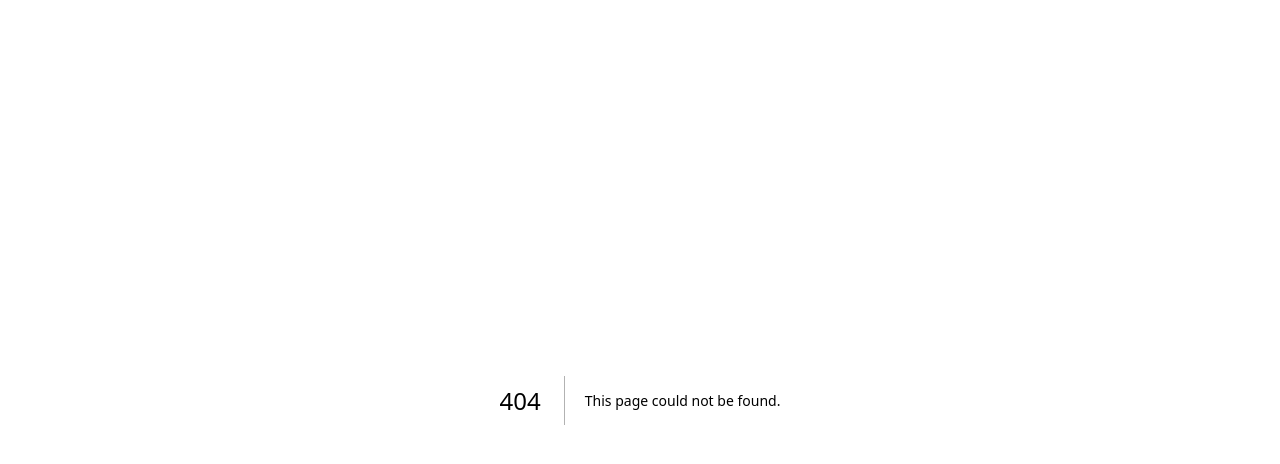
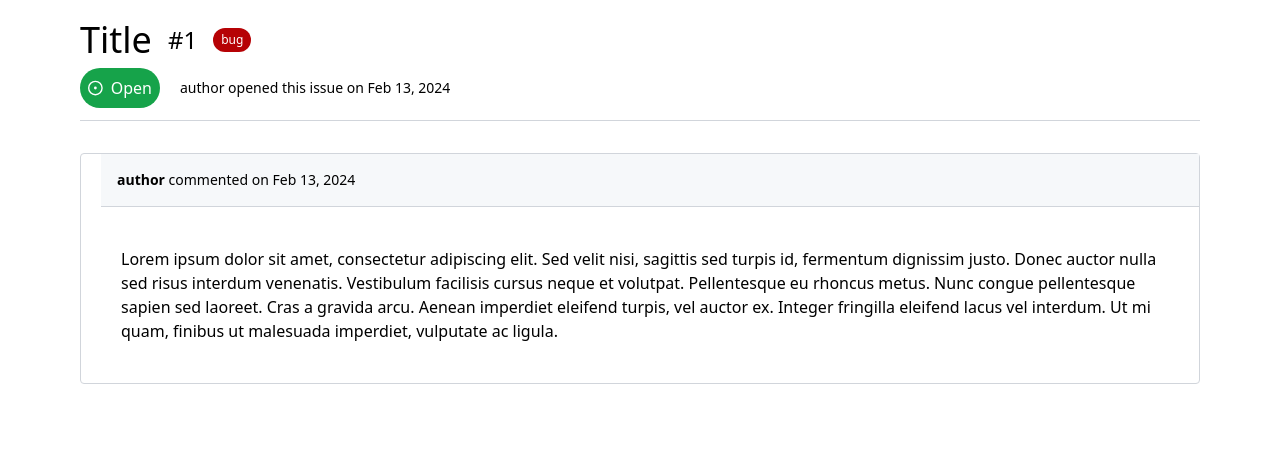
Before and after one commit to caraencabo/github-issues-page-clone, a Next.js app: page /issues/1 in a window 1280 px wide. Before the commit this address had no page. Shown: the top 464 px of the page. Built offline with nearby package versions, Linux system fonts and the light colour scheme.

Commit message:
Update issues list and issue detail pages

```diff
--- /dev/null
+++ b/components/FilterSearch.js
@@ -0,0 +1,55 @@
+import { CiSearch } from "react-icons/ci";
+import { GoTag } from "react-icons/go";
+import Dropdown from "@/components/Dropdown";
+
+export default function FilterSearch({ repoName, repoOwner }) {
+
+    const dropdownOptions = [
+        { label: "Open issues and pull requests", link: "#" },
+        { label: "Your issues", link: "#" },
+        { label: "Your pull requests", link: "#" },
+        { label: "Everything assigned to you", link: "#" },
+      ];
+
+    return (
+        <div>
+            <div className="m-8">
+                <p className="text-gray-600 text-3xl font-bold">{repoName}</p>
+                <h3 className="text-gray-600 text-lg">by {repoOwner}</h3>
+            </div>
+            <div className="flex justify-between flex-col-reverse md:flex-row items-end m-8">
+                <div className="flex justify-start flex-auto md:my-0 w-full md:w-auto border border-gray-300 rounded mr-4">
+                <div className="relative inline-block text-left">
+                    <Dropdown buttonText="Filter" options={dropdownOptions} />
+                </div>
+
+                {/* search */}
+                <div className="relative flex-1">
+                    <div className="absolute left-3 top-1/2 transform -translate-y-1/2 text-gray-500">
+                    <CiSearch />
+                    </div>
+                    <input
+                    type="text"
+                    className="w-full p-2 pl-10 focus:border-blue-500 border border-gray-300 focus:outline-none"
+                    placeholder="Search all issues"
+                    style={{ backgroundColor: "#f6f8fa" }}
+                    />
+                </div>
+                </div>
+
+                {/* labels */}
+                <button
+                className="text-black focus:outline-none font-medium text-sm p-2.5 mr-2 text-center inline-flex items-center border border-gray-300 rounded"
+                type="button"
+                style={{ backgroundColor: "#f6f8fa" }}
+                >
+                    <GoTag className="mr-1" />
+                    Labels
+                </button>
+                <button className="bg-green-700 hover:bg-green-800 text-white text-sm font-medium p-2.5 rounded">
+                    New Issue
+                </button>
+            </div>
+        </div>
+    );
+}
--- a/components/IssueList.js
+++ b/components/IssueList.js
@@ -1,15 +1,17 @@
 import Link from "next/link";
 import OpenIcon from "./OpenIcon";
 
-export default function IssueList({ title, id, dateOpened, openedBy, status, labelName, labelColor }) {
+export default function IssueList({ title, number, dateOpened, openedBy, status, labelName, labelColor }) {
 
   return (
-    <div className="border-b border-gray-300 p-4 rounded">
+    <div className="border-b border-gray-300 p-4">
       <div className="flex items-center">
         <div className="flex-shrink-0 pl-3">
-          <OpenIcon height="16" width="16" />
+          <OpenIcon height="16" width="16" color="green" />
         </div>
-        <p className="text-md font-bold">{title}</p>
+        <Link href={`/issues/${number}`}>
+          <p className="text-md font-bold">{title}</p>
+        </Link>
         <div className="flex space-x-2">
           <Link
             href="/"
@@ -23,7 +25,7 @@ export default function IssueList({ title, id, dateOpened, openedBy, status, lab
 
       <div className="pl-8">
         <p className="text-gray-600 text-xs">
-          #{id} opened on {dateOpened} by {openedBy}
+          #{number} opened on {dateOpened} by {openedBy}
         </p>
       </div>
     </div>
--- a/components/Issues.js
+++ b/components/Issues.js
@@ -2,27 +2,47 @@ import Dropdown from "./Dropdown";
 import IssueList from "./IssueList";
 import Link from "next/link";
 import OpenIcon from "./OpenIcon";
+import { useState, useEffect } from "react";
+import FilterSearch from "./FilterSearch";
+
 
 export default function Issues() {
-    // dummy data for ui testing
-    const issues = [
-        {
-            title: "'slot' does not change normally in transition in 2.7.14",
-            id: 13043,
-            dateOpened: "July 2, 2023",
-            openedBy: "iujunqiang29",
-            status: "open",
-            labelName: "bug",
-            labelColor: "b60205",
-        },
-        {
-            title: "In notify, why is the return not checked when subs is empty",
-            id: 13019,
-            dateOpened: "May 19, 2023",
-            openedBy: "lakei-edward",
-            status: "closed",
-        },
-    ];
+    const [issues, setIssues] = useState([]);
+    const [loading, setLoading] = useState(true);
+    const [openCount, setOpenCount] = useState(0);
+    const [closedCount, setClosedCount] = useState(0);
+
+    const [repoOwner, setRepoOwner] = useState("");
+    const [repoName, setRepoName] = useState("");
+
+    // test fetch - vue repo
+    const fetchData = async () => {
+        try {
+            const response = await fetch("https://api.github.com/repos/vuejs/vue/issues");
+            const data = await response.json();
+            setIssues(data);
+
+            // repo name and owner
+            const urlParts = response.url.split("/");
+            const ownerIndex = urlParts.indexOf("repos") + 1;
+            setRepoOwner(urlParts[ownerIndex]);
+            setRepoName(urlParts[ownerIndex + 1]);
+
+            // count open and closed
+            const openIssues = data.filter((issue) => issue.state === "open").length;
+            const closedIssues = data.filter((issue) => issue.state === "closed").length;
+            setOpenCount(openIssues);
+            setClosedCount(closedIssues);
+        } catch (error) {
+            console.error("Error fetching data:", error);
+        } finally {
+            setLoading(false);
+        }
+    };
+
+    useEffect(() => {
+        fetchData();
+    }, []);
 
     const dropdownOptions = [
         { label: "Newest", link: "#" },
@@ -31,12 +51,16 @@ export default function Issues() {
         { label: "Least recently updated", link: "#" },
     ];
 
-    // test
-    const openCount = issues.filter((issue) => issue.status === "open").length;
-    const closedCount = issues.filter((issue) => issue.status === "closed").length;
+    const formatDate = (dateString) => {
+        const options = { year: 'numeric', month: 'short', day: 'numeric' };
+        return new Date(dateString).toLocaleDateString(undefined, options);
+    };
+
 
     return(
         <div>
+            <FilterSearch repoName={repoName} repoOwner={repoOwner}/>
+            <div className="border border-gray-300 rounded mx-8">
                 <div className="flex items-center border-b border-gray-300 p-4" style={{ backgroundColor: "#f6f8fa" }}>
 
                     <Link href="/" className="flex items-center mr-4">
@@ -77,14 +101,15 @@ export default function Issues() {
                         <IssueList
                             key={issue.id}
                             title={issue.title}
-                        id={issue.id}
-                        dateOpened={issue.openedOn}
-                        openedBy={issue.openedBy}
-                        labelName={issue.labelName}
-                        labelColor={issue.labelColor}
+                            number={issue.number}
+                            dateOpened={formatDate(issue.created_at)}
+                            openedBy={issue.user.login}
+                            labelName={issue.labels.map((label) => label.name)}
+                            labelColor={issue.labels.map((label) => label.color)}
                         />
                     ))
                     )}
             </div>
+        </div>
     );
 }
--- a/components/OpenIcon.js
+++ b/components/OpenIcon.js
@@ -1,4 +1,4 @@
-export default function OpenIcon ({ height, width }) {
+export default function OpenIcon ({ height, width, color }) {
   return (
     <svg
       aria-hidden="true"
@@ -7,6 +7,7 @@ export default function OpenIcon ({ height, width }) {
       version="1.1"
       width={width}
       className="mr-2"
+      fill={color}
     >
       <path d="M8 9.5a1.5 1.5 0 1 0 0-3 1.5 1.5 0 0 0 0 3Z"></path>
       <path d="M8 0a8 8 0 1 1 0 16A8 8 0 0 1 8 0ZM1.5 8a6.5 6.5 0 1 0 13 0 6.5 6.5 0 0 0-13 0Z"></path>
--- a/pages/index.js
+++ b/pages/index.js
@@ -1,69 +1,15 @@
 import { Inter } from "next/font/google";
-import { CiSearch } from "react-icons/ci";
-import { GoTag } from "react-icons/go";
-import Issues from "@/components/Issues";
-import Dropdown from "@/components/Dropdown";
-
+import Link from "next/link";
 
 const inter = Inter({ subsets: ["latin"] });
 
 export default function Home() {
 
-  const dropdownOptions = [
-    { label: "Open issues and pull requests", link: "#" },
-    { label: "Your issues", link: "#" },
-    { label: "Your pull requests", link: "#" },
-    { label: "Everything assigned to you", link: "#" },
-  ];
-
-  // for test
-  const repositoryOwner = "Cara";
-  const repositoryName = "Github Issues Page Clone";
-
   return (
     <div className="h-screen">
-      <div className="m-8">
-          <p className="text-gray-600 text-3xl font-bold">{repositoryName}</p>
-          <h3 className="text-gray-600 text-lg">by {repositoryOwner}</h3>
-      </div>
-      <div className="flex justify-between flex-col-reverse md:flex-row items-end m-8">
-        <div className="flex justify-start flex-auto md:my-0 w-full md:w-auto border border-gray-300 rounded mr-4">
-          <div className="relative inline-block text-left">
-            <Dropdown buttonText="Filter" options={dropdownOptions} />
-          </div>
-
-          {/* search */}
-          <div className="relative flex-1">
-            <div className="absolute left-3 top-1/2 transform -translate-y-1/2 text-gray-500">
-              <CiSearch />
-            </div>
-            <input
-              type="text"
-              className="w-full p-2 pl-10 focus:border-blue-500 border border-gray-300 focus:outline-none"
-              placeholder="Search"
-              style={{ backgroundColor: "#f6f8fa" }}
-            />
-          </div>
-        </div>
-
-         {/* labels */}
-         <button
-          className="text-black focus:outline-none font-medium text-sm p-2.5 mr-2 text-center inline-flex items-center border border-gray-300 rounded"
-          type="button"
-          style={{ backgroundColor: "#f6f8fa" }}
-        >
-          <GoTag className="mr-1" />
-          Labels
-        </button>
-        <button className="bg-green-700 hover:bg-green-800 text-white text-sm font-medium p-2.5 rounded">
-          New Issue
-        </button>
-      </div>
-
-      {/* box container */}
-      <div className="border border-gray-300 rounded mx-8">
-        <Issues />
-      </div>
+        <Link href="/issues">
+          Browse issues
+        </Link>
     </div>
   );
 }
--- /dev/null
+++ b/pages/issues/[number].js
@@ -0,0 +1,57 @@
+import { useRouter } from 'next/router';
+import Link from 'next/link';
+import OpenIcon from '@/components/OpenIcon';
+
+// not yet dynamic
+export default function IssueDetailPage() {
+  const router = useRouter();
+  const number = router.query.number;
+
+
+  return (
+    <div className="mx-20 my-5">
+      {/* header area */}
+      <div className="border-b border-gray-300">
+        <div className="mb-3">
+          <div className="flex items-center">
+            <h1 className="mr-4 text-bold text-4xl">Title</h1>
+            <p className="font-thin text-2xl">#{number}</p>
+            {/* labels */}
+            <Link
+                href="/"
+                className="px-2 py-1 text-white rounded-xl text-xs ml-4"
+                style={{ backgroundColor: "#b60205" }}
+              >
+                bug
+            </Link>
+          </div>
+          <div className="mt-2 flex items-center">
+            <div className="bg-green-600 rounded-full p-2 text-white max-w-20 flex items-center text-center">
+              <OpenIcon width="16" height="16" color="white" />
+              <p>Open</p>
+            </div>
+            <div className="ml-5">
+              <p className="font-light text-sm">author opened this issue on Feb 13, 2024</p>
+            </div>
+          </div>
+        </div>
+      </div>
+
+      {/* info area */}
+      <div className="border border-gray-300 rounded mt-8">
+        <div className="flex items-center border-b border-gray-300 p-4 ml-5" style={{ backgroundColor: "#f6f8fa" }}>
+          <p className="font-light text-sm"><strong className="font-semibold">author</strong> commented on Feb 13, 2024</p>
+        </div>
+        <div className="m-10">
+          {/* for ui testing */}
+          <p>Lorem ipsum dolor sit amet, consectetur adipiscing elit. Sed velit nisi, sagittis sed turpis id, fermentum dignissim justo.
+            Donec auctor nulla sed risus interdum venenatis. Vestibulum facilisis cursus neque et volutpat. Pellentesque eu rhoncus metus.
+            Nunc congue pellentesque sapien sed laoreet. Cras a gravida arcu. Aenean imperdiet eleifend turpis, vel auctor ex. Integer fringilla
+            eleifend lacus vel interdum. Ut mi quam, finibus ut malesuada imperdiet, vulputate ac ligula.</p>
+        </div>
+
+      </div>
+
+    </div>
+  );
+}
--- /dev/null
+++ b/pages/issues/index.js
@@ -0,0 +1,10 @@
+import Issues from "@/components/Issues";
+
+export default function AllIssuesPage() {
+
+    return (
+      <div className="h-screen">
+          <Issues />
+      </div>
+    );
+  }
```
Lines whose indentation alone changed are shown as unchanged.
